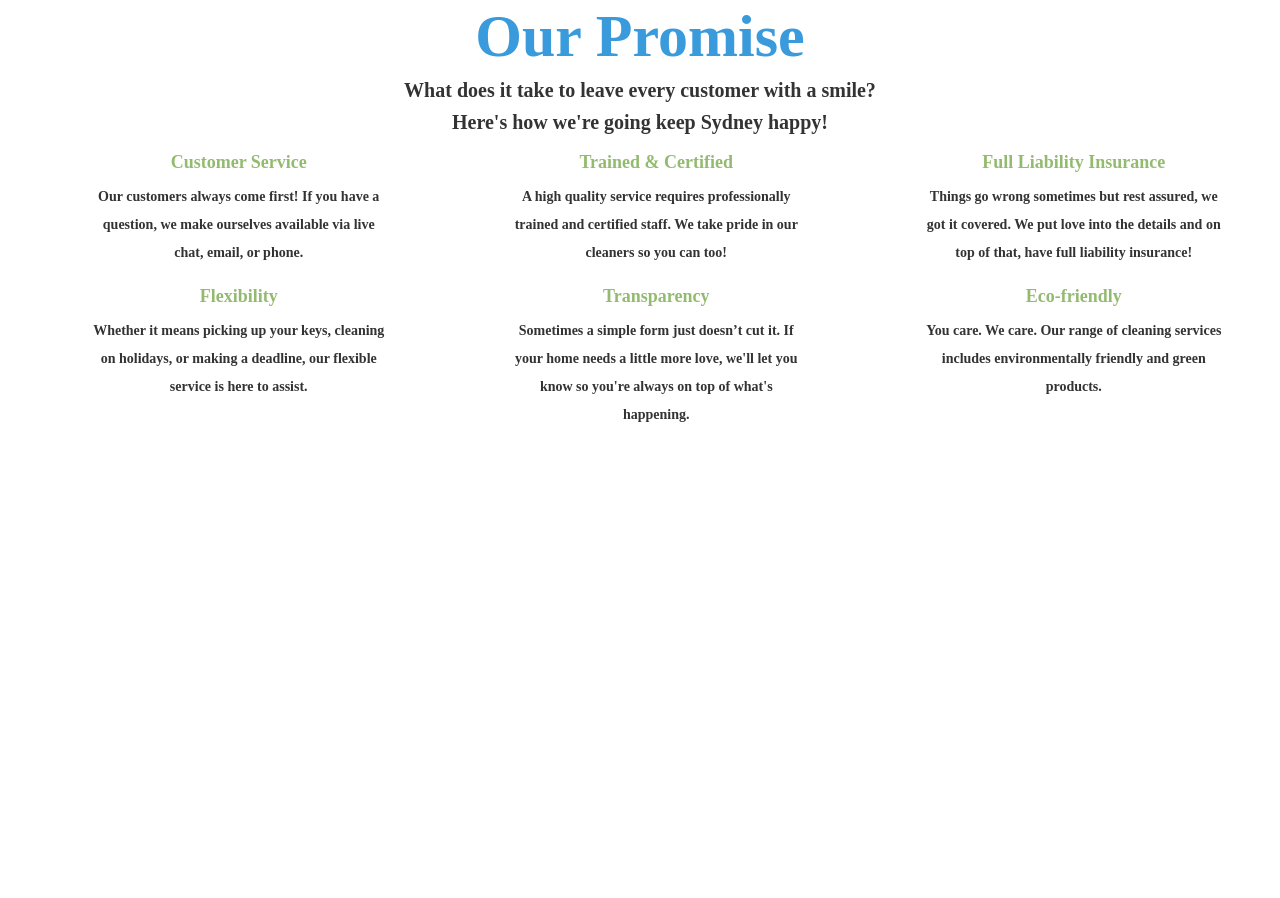
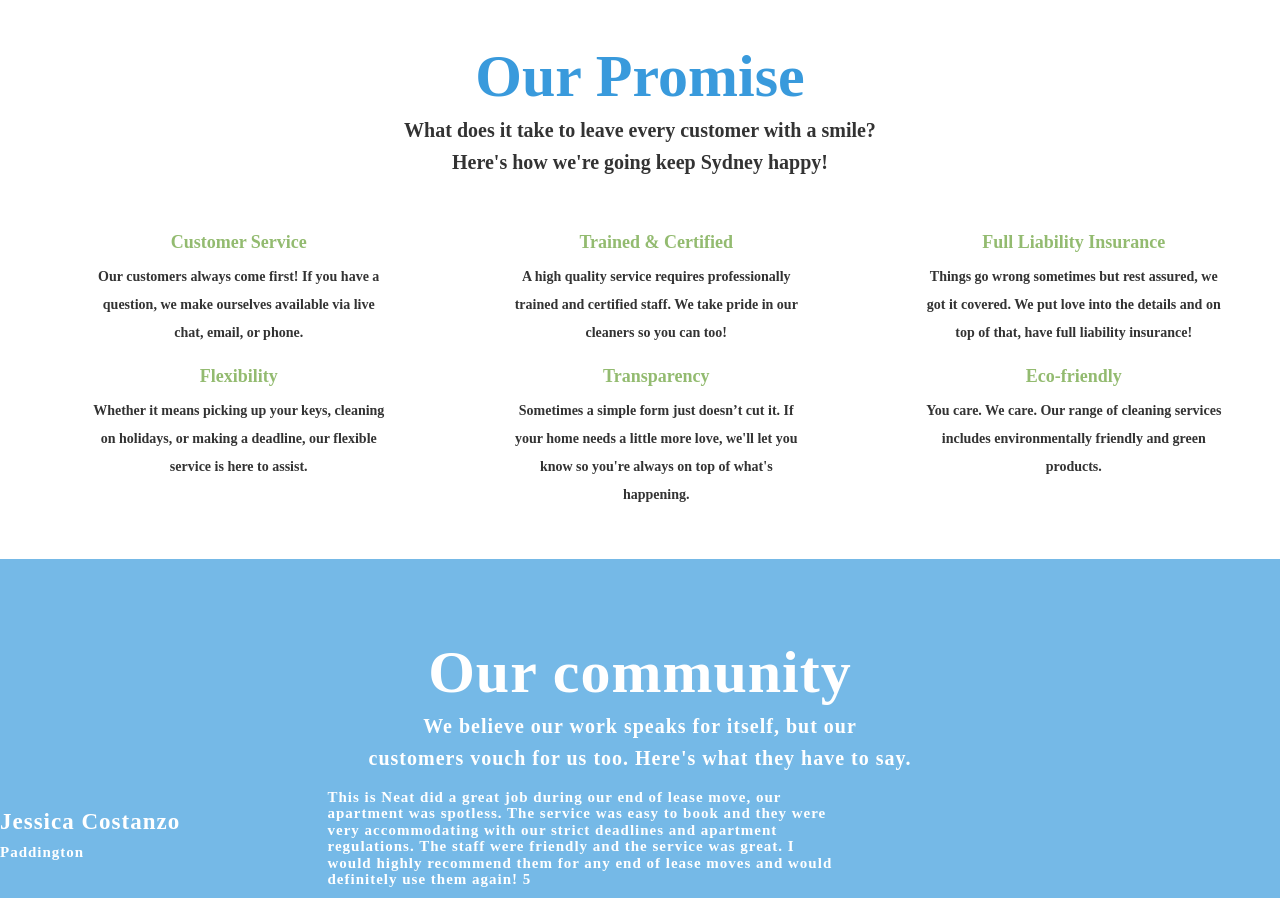
Before and after one commit to unakame/leccion-34-maquetado, a plain HTML site: page index.html in a window 1280 px wide. Shown: the part 1355-2253 px from the top of the page. Before the commit the page ends 1794 px from the top, so only its background shows below. Drawn offline with nearby package versions, Linux system fonts and the light colour scheme; a web font is replaced by a local one.

Commit message:
changing

```diff
--- a/index.html
+++ b/index.html
@@ -42,7 +42,7 @@
   </section>
 
   <section>
-    <div class="container-fluid">
+    <div class="container-fluid cont-1">
       <div class="row">
         <div class="col-xs-7">
           <h1 class="section-2">Bond Back Guarantee</h1><br>
@@ -71,8 +71,13 @@ live chat, email, or phone.</h5>
           <h5 class="section-2-">Once you're happy with the quote, you can make a safe and simple online payment to confirm your booking. We'll immediately send you a confirmation and invoice via email. And of course, your payment details are safe and secure with 128-bit SSL encryption too!</h5>
         </div>
       </div>
+      <div class="row">
+        <div class="col-xs-12">
+          <br><br><br>
+        </div>
+      </div>
     </div>
-  </section><br><br><br><br>
+  </section><br><br><br>
   <section>
     <div class="row">
       <div class="col-xs-12 text-center">
@@ -80,7 +85,7 @@ live chat, email, or phone.</h5>
         <h5 class="section-3-">What does it take to leave every customer with a smile?</h5>
         <h5 class="section-3-">Here's how we're going keep Sydney happy!</h5>
       </div>
-    </div>
+    </div><br><br>
     <div class="row">
       <div class="col-xs-3 box">
         <span></span>
@@ -122,6 +127,28 @@ and green products.</h5>
       </div>
     </div>
   </section>
+  <br><br>
+  <section>
+    <div class="row cont-2">
+      <div class="col-xs-12 text-center"><br><br><br>
+        <h1 class="section-5">Our community</h1>
+        <h5 class="section-5-">We believe our work speaks for itself, but our</h5>
+        <h5 class="section-5-">customers vouch for us too. Here's what they have to say.</h5>
+      </div>
+    </div>
+    <div class="row cont-2">
+      <div class="col-xs-3">
+        <img src="" alt="">
+        <h5 class="section-6">Jessica Costanzo</h5>
+        <h6 class="section-6-">Paddington</h6>
+      </div>
+      <div class="col-xs-5">
+        <h6 class="section-6-">This is Neat did a great job during our end of lease move, our apartment was spotless. The service was easy to book and they were very accommodating with our strict deadlines and apartment regulations. The staff were friendly and the service was great. I would highly recommend them for any end of lease moves and would definitely use them again!
+5
+</h6>
+      </div>
+    </div>
+  </section>
   <script src="https://ajax.googleapis.com/ajax/libs/jquery/1.11.0/jquery.min.js"></script>
   <script src="js/bootstrap.min.js"></script>
 </body>
--- a/main.css
+++ b/main.css
@@ -143,3 +143,43 @@ h3{
 .box{
   margin-left: 90px;
 }
+
+.cont-1{
+  background-color: #F9F9F9;
+}
+
+.cont-2{
+  background-color: #75B9E7;
+}
+
+.section-5,
+.section-5-{
+  color: #fff;
+  font-family: "proxima-nova-soft";
+  font-weight: bold;
+  letter-spacing: 1px;
+}
+
+.section-5{
+  font-size: 60px;
+}
+
+.section-5-{
+  font-size: 20px;
+}
+
+.section-6,
+.section-6-{
+  color: #fff;
+  font-weight: bold;
+  letter-spacing: 1px;
+  font-family: "proxima-nova-soft";
+}
+
+.section-6{
+  font-size: 23px;
+}
+
+.section-6-{
+  font-size: 15px;
+}
```
